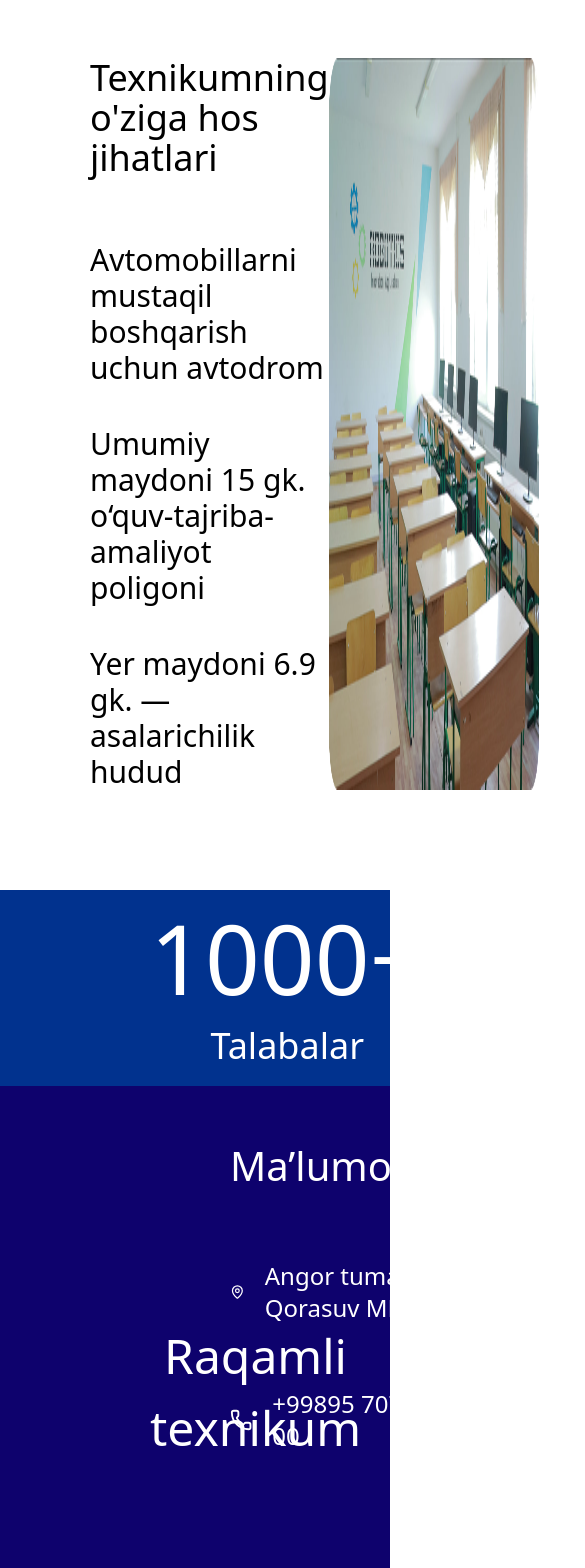
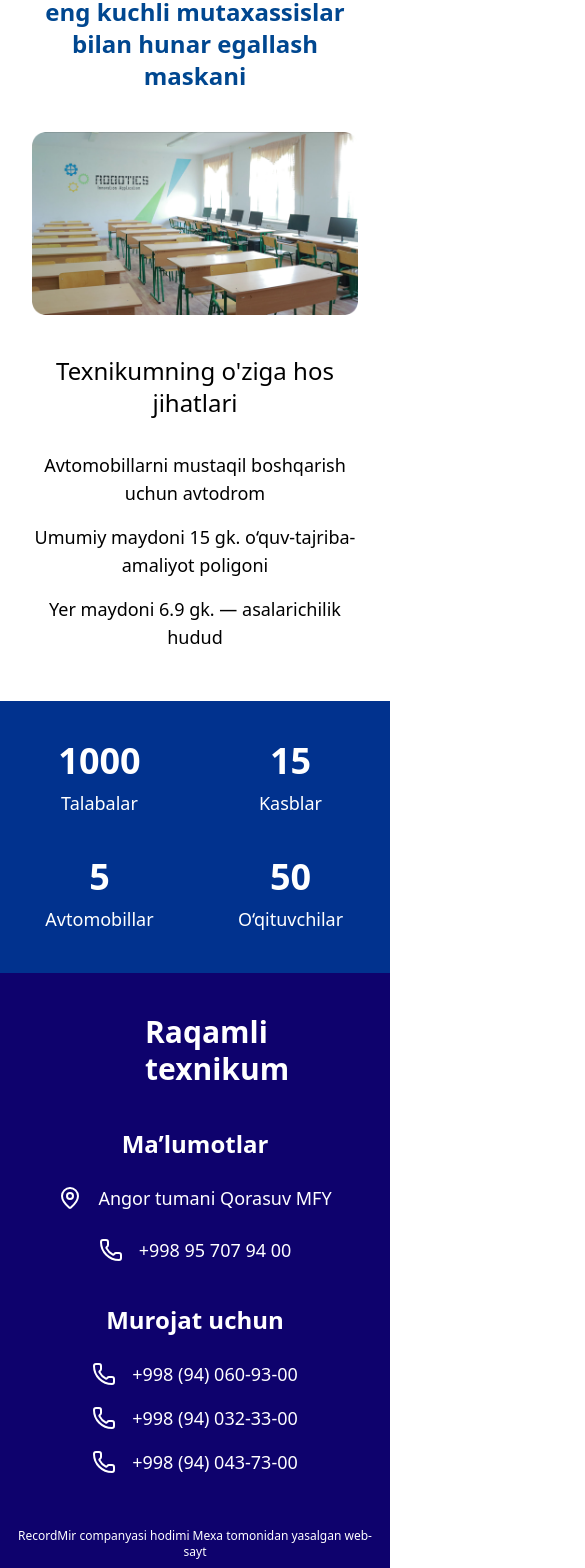
Before and after one commit to mexa-dev/texnikum, a React (Vite) app: page /about in a window 390 px wide. Shown: the part 380-1948 px from the top of the page, 585 px wide, since content can reach past the window. Built offline with nearby package versions, Linux system fonts and the light colour scheme.

Commit message:
full responsive

```diff
--- a/src/App.tsx
+++ b/src/App.tsx
@@ -5,7 +5,6 @@ import About from "./components/About";
 import Courses from "./components/Courses";
 import Nesw from "./components/Nesw";
 import Contact from "./components/Contact";
-import "./index.css";
 
 const App = () => {
   return (
--- a/src/components/About.tsx
+++ b/src/components/About.tsx
@@ -13,43 +13,61 @@ const About = () => {
       </h1>
       {featuress.map((v, i) => (
         <Layout key={i}>
-          <p className="text-4xl text-[#004790] w-[999px] mt-[50px] font-semibold">
+          <p className="text-2xl sm:text-3xl md:text-4xl text-[#004790] w-full md:w-[999px] mt-[60px] md:mt-[100px] font-semibold text-center md:text-left px-4">
             {t(v.description)}
           </p>
-          <div className="flex justify-between mt-[80px] mb-[100px]">
-            <div className="flex flex-col gap-16 ">
-              <h1 className="font-medium text-4xl">{t(v.title)}</h1>
-              <div className="flex flex-col gap-10">
-                <p className="text-3xl">{t(v.f1)}</p>
-                <p className="text-3xl">{t(v.f2)}</p>
-                <p className="text-3xl">{t(v.f3)}</p>
+          <div className="flex flex-col-reverse md:flex-row items-center justify-between mt-[40px] md:mt-[80px] gap-10 md:gap-0 px-4">
+            <div className="flex flex-col gap-8 sm:gap-12 md:gap-16 text-center md:text-left">
+              <h1 className="font-medium text-2xl sm:text-3xl md:text-4xl">
+                {t(v.title)}
+              </h1>
+              <div className="flex flex-col gap-4 sm:gap-6 md:gap-10">
+                <p className="text-lg sm:text-2xl md:text-3xl">{t(v.f1)}</p>
+                <p className="text-lg sm:text-2xl md:text-3xl">{t(v.f2)}</p>
+                <p className="text-lg sm:text-2xl md:text-3xl">{t(v.f3)}</p>
               </div>
             </div>
-            <img src="/Rectangle_4028.png" className="w-[550px]" alt="" />
+            <img
+              src="/Rectangle_4028.png"
+              className="w-full max-w-[550px] rounded-xl"
+              alt=""
+            />
           </div>
         </Layout>
       ))}
-      <div className="px-[150px] py-[20px] bg-[#01328E] mt-[70px]">
-        {stats.map((a) => (
-          <div className="flex justify-between text-center">
-            <div className="flex flex-col gap-5 text-white">
-              <p className="text-8xl">1000+</p>
-              <p className="text-4xl">{t(a.students)}</p>
-            </div>
-            <div className="flex flex-col gap-5 text-white">
-              <p className="text-8xl">15+</p>
-              <p className="text-4xl">{t(a.professions)}</p>
-            </div>
-            <div className="flex flex-col gap-5 text-white">
-              <p className="text-8xl">5+</p>
-              <p className="text-4xl">{t(a.cars)}</p>
-            </div>
-            <div className="flex flex-col gap-5 text-white">
-              <p className="text-8xl">50+</p>
-              <p className="text-4xl">{t(a.teachers)}</p>
-            </div>
-          </div>
-        ))}
+
+      {/* Stats */}
+      <div className="px-6 md:px-[150px] py-10 bg-[#01328E] mt-[50px] md:mt-[70px]">
+        <div className="grid grid-cols-2 md:grid-cols-4 gap-10 text-center">
+          {stats.map((a, i) => (
+            <>
+              <div key={i} className="flex flex-col gap-2 sm:gap-5 text-white">
+                <p className="text-4xl sm:text-6xl md:text-8xl font-bold">
+                  1000
+                </p>
+                <p className="text-lg sm:text-2xl md:text-4xl">
+                  {t(a.students)}
+                </p>
+              </div>
+              <div className="flex flex-col gap-2 sm:gap-5 text-white">
+                <p className="text-4xl sm:text-6xl md:text-8xl font-bold">15</p>
+                <p className="text-lg sm:text-2xl md:text-4xl">
+                  {t(a.professions)}
+                </p>
+              </div>
+              <div className="flex flex-col gap-2 sm:gap-5 text-white">
+                <p className="text-4xl sm:text-6xl md:text-8xl font-bold">5</p>
+                <p className="text-lg sm:text-2xl md:text-4xl">{t(a.cars)}</p>
+              </div>
+              <div className="flex flex-col gap-2 sm:gap-5 text-white">
+                <p className="text-4xl sm:text-6xl md:text-8xl font-bold">50</p>
+                <p className="text-lg sm:text-2xl md:text-4xl">
+                  {t(a.teachers)}
+                </p>
+              </div>
+            </>
+          ))}
+        </div>
       </div>
       <Footer />
     </div>
--- a/src/components/Footer.tsx
+++ b/src/components/Footer.tsx
@@ -6,42 +6,66 @@ const Footer = () => {
   const { t } = useLang();
 
   return (
-    <div className="bg-[#0E026D] px-[150px] py-[50px] flex justify-between text-white ">
-      {footerData.map((a) => (
     <>
-          <div className="w-[80px] flex items-center">
-            <p className="text-[48px] text-white text-center leading-18">
+      <footer className="bg-[#0E026D] px-6 md:px-16 lg:px-[150px] py-10 text-white">
+        <div className="flex flex-col lg:flex-row lg:justify-between gap-12">
+          {footerData.map((a, i) => (
+            <div
+              key={i}
+              className="flex flex-col lg:flex-row gap-10 lg:justify-between w-full"
+            >
+              {/* Chap taraf - Digital College */}
+              <div className="flex items-center justify-center lg:justify-start">
+                <p className="text-3xl md:text-4xl lg:text-[48px] w-[100px] font-bold leading-tight text-center lg:text-left">
                   {t(a.digitalCollege)}
                 </p>
               </div>
-          <div className="flex flex-col gap-16">
-            <p className="text-[40px] font-medium text-center">{t(a.title)}</p>
-            <div className="flex items-center gap-5">
-              <MapPin /> <p className="text-2xl">{t(a.address)}</p>
+
+              {/* Manzil va telefon */}
+              <div className="flex flex-col gap-6">
+                <p className="text-2xl md:text-3xl font-semibold text-center lg:text-left">
+                  {t(a.title)}
+                </p>
+                <div className="flex items-center justify-center lg:justify-start gap-4">
+                  <MapPin size={24} />
+                  <p className="text-lg md:text-xl">{t(a.address)}</p>
                 </div>
-            <div className="flex items-center gap-5">
-              <Phone /> <p className="text-2xl">+99895 707 94 00</p>
+                <div className="flex items-center justify-center lg:justify-start gap-4">
+                  <Phone size={24} />
+                  <p className="text-lg md:text-xl">+998 95 707 94 00</p>
                 </div>
               </div>
-          <div className="flex flex-col gap-16">
-            <p className="text-[40px] font-medium text-center">
+
+              {/* Qo‘shimcha kontaktlar */}
+              <div className="flex flex-col gap-6">
+                <p className="text-2xl md:text-3xl font-semibold text-center lg:text-left">
                   {t(a.contact)}
                 </p>
-            <div className="flex flex-col gap-5">
-              <div className="flex items-center gap-5">
-                <Phone /> <p className="text-2xl">+998 (94)-060-93 00</p>
+                <div className="flex flex-col gap-4">
+                  <div className="flex items-center justify-center lg:justify-start gap-4">
+                    <Phone size={24} />
+                    <p className="text-lg md:text-xl">+998 (94) 060-93-00</p>
                   </div>
-              <div className="flex items-center gap-5">
-                <Phone /> <p className="text-2xl">+998 (94)-032-33 00</p>
+                  <div className="flex items-center justify-center lg:justify-start gap-4">
+                    <Phone size={24} />
+                    <p className="text-lg md:text-xl">+998 (94) 032-33-00</p>
                   </div>
-              <div className="flex items-center gap-5">
-                <Phone /> <p className="text-2xl"> +998 (94)-043-73 00</p>
+                  <div className="flex items-center justify-center lg:justify-start gap-4">
+                    <Phone size={24} />
+                    <p className="text-lg md:text-xl">+998 (94) 043-73-00</p>
                   </div>
                 </div>
               </div>
-        </>
+            </div>
           ))}
         </div>
+      </footer>
+      <div className="flex justify-center items-center bg-[#0E026D] text-white px-4 py-3">
+        <p className="text-xs sm:text-sm md:text-base lg:text-lg text-center">
+          {t("comp.madeBy")}
+        </p>
+      </div>
+    </>
   );
 };
 
--- a/src/components/Layout.tsx
+++ b/src/components/Layout.tsx
@@ -1,7 +1,7 @@
 import type { ReactNode } from "react";
 
 const Layout = ({ children }: { children: ReactNode }) => {
-  return <div className="px-[90px]">{children}</div>;
+  return <div className="px-4 sm:px-8 lg:px-[90px]">{children}</div>;
 };
 
 export default Layout;
--- a/src/components/Nesw.tsx
+++ b/src/components/Nesw.tsx
@@ -9,34 +9,44 @@ const Nesw = () => {
   return (
     <div>
       <Layout>
-        {news.map((a) => (
-          <>
-            <p className="font-semibold text-6xl text-center mt-[140px]">
+        {news.map((a, i) => (
+          <div key={i}>
+            <p className="font-semibold text-3xl sm:text-4xl mt-[140px] md:text-6xl  md:mt-[140px]  text-center ">
               {t(a.title)}
             </p>
-            <div className="flex gap-10 mt-[50px] mb-[80px]">
-              <div className="w-[400px] rounded-2xl shadow-2xl h-[380px]">
-                <img src="/Rectangle_4038.png" className="w-[400px]" alt="" />
-
-                <div className="px-[10px] text-center">
-                  <h1 className="text-4xl font-semibold text-[#004790] mt-[10px]">
+            <div className="flex flex-col md:flex-row gap-8 md:gap-10 mt-[30px] md:mt-[50px] items-center justify-center mb-[50px]">
+              <div className="w-full max-w-[400px] rounded-2xl shadow-2xl h-[400px]">
+                <img
+                  src="/Rectangle_4038.png"
+                  className="w-full rounded-t-2xl"
+                  alt=""
+                />
+                <div className="px-4 text-center py-4">
+                  <h1 className="text-2xl sm:text-3xl md:text-4xl font-semibold text-[#004790]">
                     {t(a.youth)}
                   </h1>
-                  <p className="text-xl mt-[15px] ">{t(a.patriotism)}</p>
+                  <p className="text-base sm:text-lg md:text-xl mt-[10px]">
+                    {t(a.patriotism)}
+                  </p>
                 </div>
               </div>
-              <div className="w-[400px] rounded-2xl shadow-2xl h-[380px]">
-                <img src="/Rectangle_4040.png" className="w-[400px]" alt="" />
-
-                <div className="px-[10px] text-center">
-                  <h1 className="text-4xl font-semibold text-[#004790] mt-[10px]">
+              <div className="w-full max-w-[400px] rounded-2xl shadow-2xl h-[400px]">
+                <img
+                  src="/Rectangle_4040.png"
+                  className="w-full rounded-t-2xl"
+                  alt=""
+                />
+                <div className="px-4 text-center py-4">
+                  <h1 className="text-2xl sm:text-3xl md:text-4xl font-semibold text-[#004790]">
                     {t(a.parents)}
                   </h1>
-                  <p className="text-xl mt-[15px] ">{t(a.meeting)}</p>
+                  <p className="text-base sm:text-lg md:text-xl mt-[10px]">
+                    {t(a.meeting)}
+                  </p>
                 </div>
               </div>
             </div>
-          </>
+          </div>
         ))}
       </Layout>
       <Footer />
--- a/src/language/languageData.ts
+++ b/src/language/languageData.ts
@@ -63,6 +63,10 @@ i18n.use(initReactI18next).init({
           address: "Bizning manzil",
           addressa: "Angor tumani Qorasuv MFY",
         },
+        comp: {
+          madeBy:
+            "RecordMir companyasi hodimi Mexa tomonidan yasalgan web-sayt",
+        },
       },
     },
     ru: {
@@ -127,6 +131,10 @@ i18n.use(initReactI18next).init({
           address: "Наш адрес",
           addressa: "Ангорский район, махалля Карасув",
         },
+        comp: {
+          madeBy:
+            "Веб-сайт создан сотрудником компании RecordMir по имени Mexa",
+        },
       },
     },
     en: {
@@ -189,6 +197,10 @@ i18n.use(initReactI18next).init({
           address: "Our Address",
           addressa: "Karasuv neighborhood, Angor district",
         },
+        comp: {
+          madeBy:
+            "The website was created by Mexa, an employee of RecordMir company",
+        },
       },
     },
   },
```
Also changed, not shown: src/components/Contact.tsx (+39 -23 lines), src/components/CourseCards.tsx (+37 -44 lines), src/components/Main.tsx (+112 -65 lines). Lines whose indentation alone changed are shown as unchanged.
